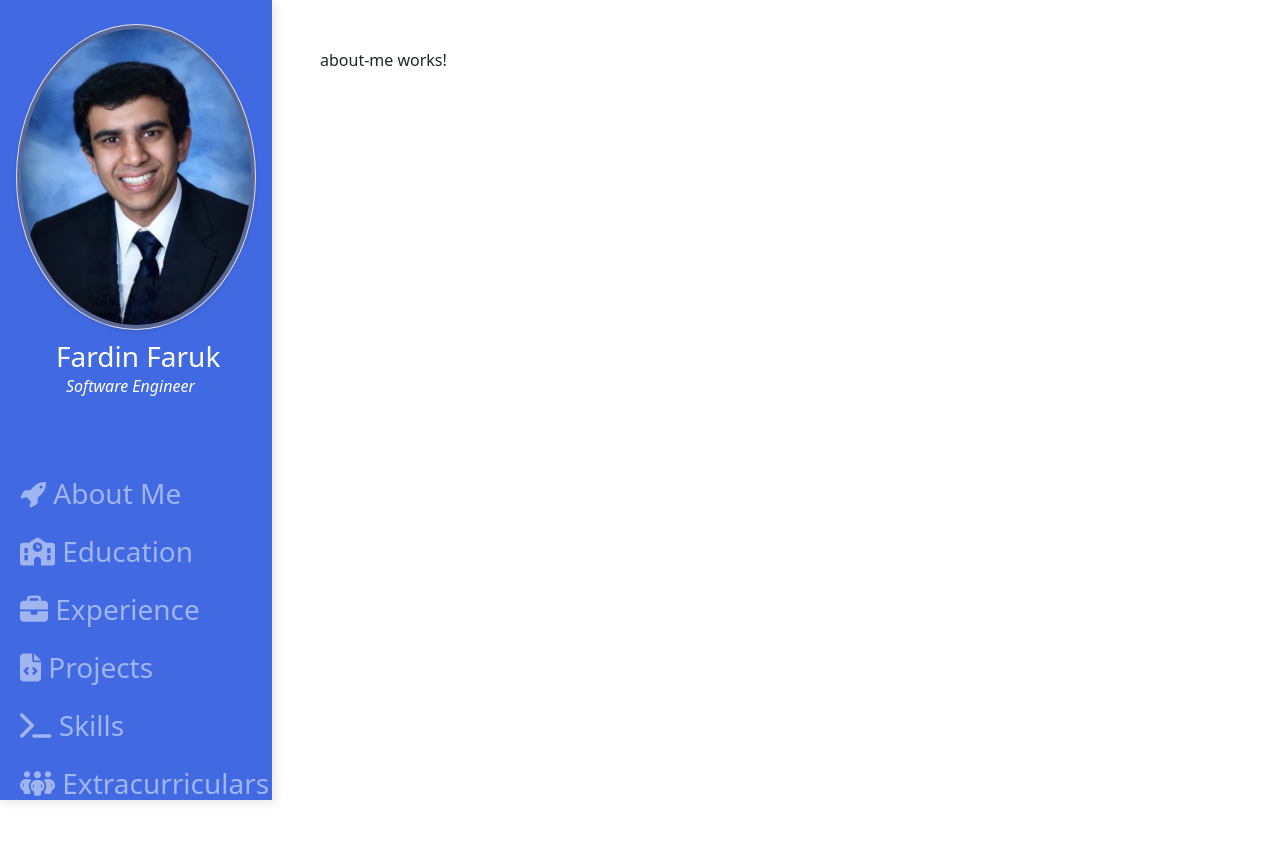
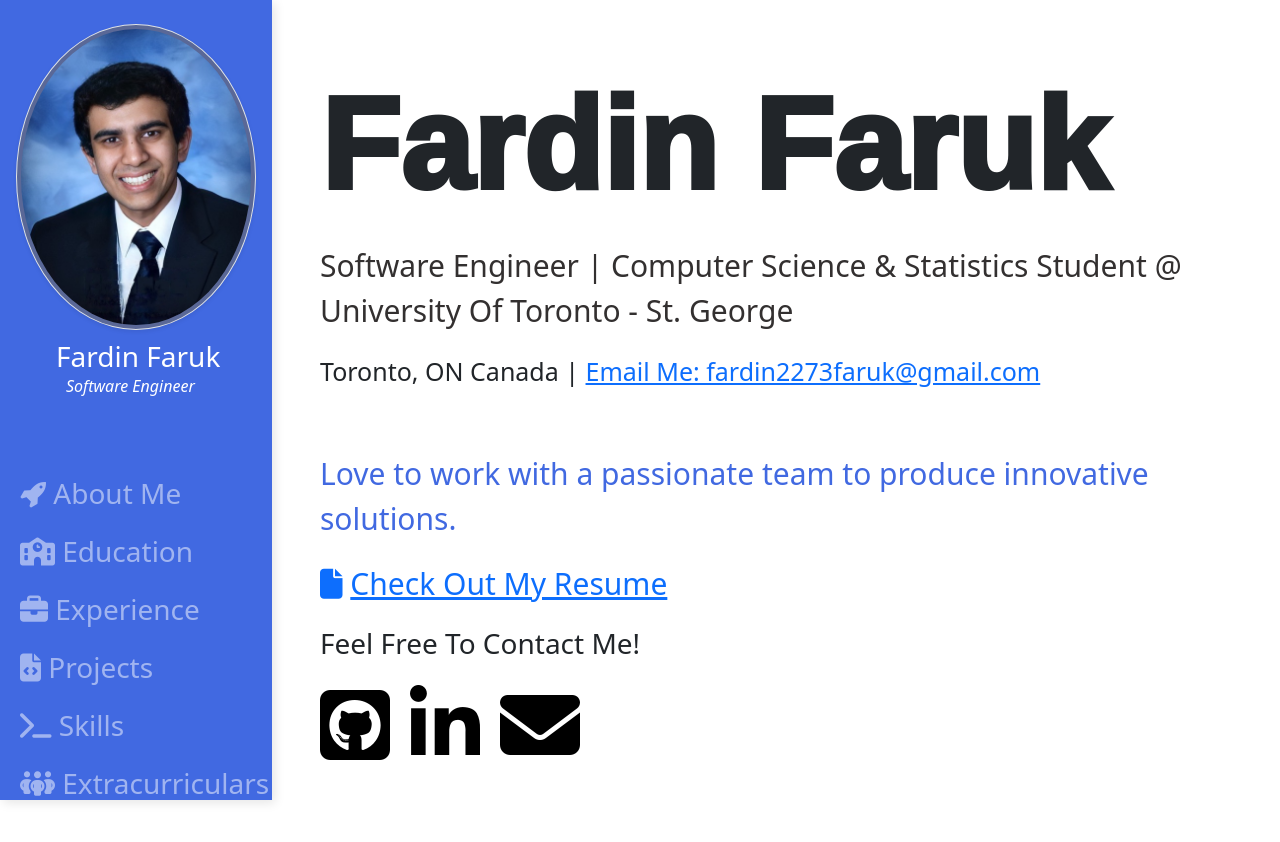
Before and after one commit to Fard-Faru/Fard-Faru.github.io, an Angular app: page / in a window 1280 px wide. Before the commit the page ends 800 px from the top, so only its background shows below. Built offline with nearby package versions, Linux system fonts and the light colour scheme.

Commit message:
About me - Completed~ish

```diff
--- a/angular.json
+++ b/angular.json
@@ -19,7 +19,8 @@
             "polyfills": "src/polyfills.ts",
             "tsConfig": "tsconfig.app.json",
             "assets": [
-              "src/assets"
+              "src/assets",
+              "src/assests/temp.pdf"
             ],
             "styles": [
               "src/styles.css",
@@ -89,8 +90,8 @@
             "tsConfig": "tsconfig.spec.json",
             "karmaConfig": "karma.conf.js",
             "assets": [
-
-              "src/assets"
+              "src/assets",
+              "src/assests/temp.pdf"
             ],
             "styles": [
               "src/styles.css",
--- a/src/app/about-me/about-me.component.css
+++ b/src/app/about-me/about-me.component.css
@@ -0,0 +1,44 @@
+.about-container{
+    margin-bottom: 10px;
+}
+.test-text{
+    font-weight: 1000;
+    font-size: 130px;
+    font-family: Arial, Helvetica, sans-serif;
+}
+.subtitle{
+    font-size: 30px;
+    margin-bottom: 20px;
+    color: rgb(51, 48, 48);
+}
+.location{
+    font-size: 25px;
+}
+.one-liner{
+    color: rgb(65,105,225);
+    font-size: 30px;
+    font-weight: 500;
+    margin-top: 60px;
+}
+.file-redirect{
+    font-size: 30px;
+    font-weight: 300;
+    margin-top: 20px;
+}
+
+.social-ref{
+    color: rgb(0, 0, 0);
+    padding-right: 20px;
+  }
+
+  .social-ref:hover {
+    color: rgb(0,191,255);
+  }
+  .social-row{
+    font-size:80px;
+    padding-right: 5px;
+  }
+  .contact-me{
+    padding-top: 16px;
+    font-size: 28px;
+  }
--- a/src/app/about-me/about-me.component.html
+++ b/src/app/about-me/about-me.component.html
@@ -1 +1,13 @@
-<p>about-me works!</p>
+<div class="about-container">
+    <div class="test-text">Fardin Faruk</div>
+    <div class="subtitle">Software Engineer | Computer Science & Statistics Student @ University Of Toronto - St. George</div>
+    <div class="location">Toronto, ON Canada | <a href="mailto:www.fardin2273faruk@gmail.com">Email Me: fardin2273faruk@gmail.com</a></div>
+    <div class="one-liner">Love to work with a passionate team to produce innovative solutions.</div>
+    <div class="file-redirect"><a href="assets/temp.pdf" target="_blank"><i class="fa-solid fa-file"></i></a>&nbsp;<a href="assets/temp.pdf" target="_blank">Check Out My Resume</a></div>
+    <div class="contact-me">Feel Free To Contact Me!</div>
+    <div class="d-flex flex-row social-row">
+        <a class="social-ref" target="_blank" href="https://github.com/Fard-Faru"><i class="fa-brands fa-square-github"></i></a>
+        <a class="social-ref"  target="_blank" href="https://www.linkedin.com/in/fardinfaruk/"><i class="fa-brands fa-linkedin"></i></a>
+        <a class="social-ref"  target="_blank" href="mailto:fardin2273faruk@gmail.com"><i class="fa-solid fa-envelope"></i></a>
+    </div>
+</div>
--- a/src/app/app.component.css
+++ b/src/app/app.component.css
@@ -27,6 +27,7 @@
     padding-top: 275px;
     font-weight: 500;
     color: white;
+    margin-bottom: 100px;
   }
   .content-title{
     opacity: 0.5;
```
Also changed, not shown: 1 other file (tests, documents, lock files or other folders).
